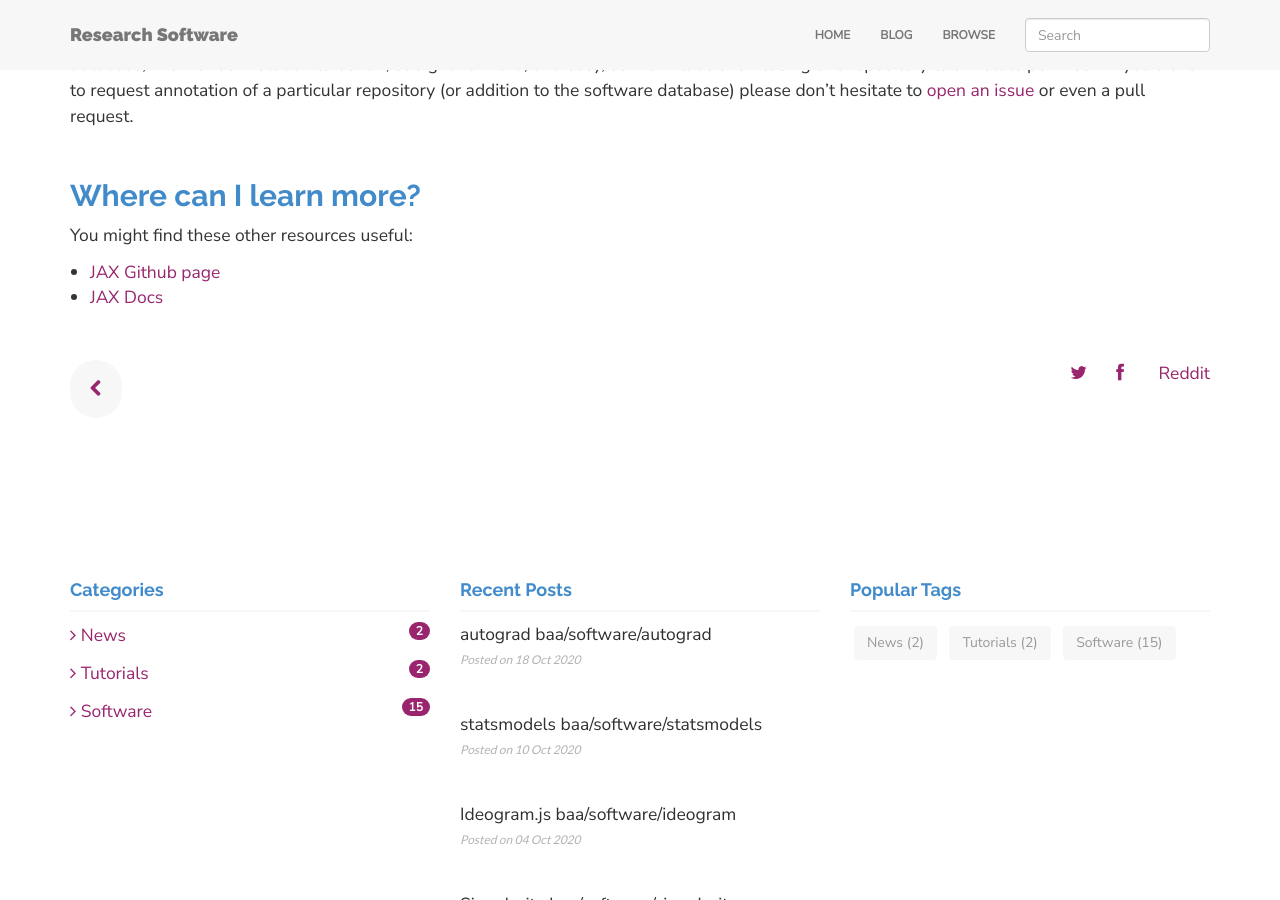
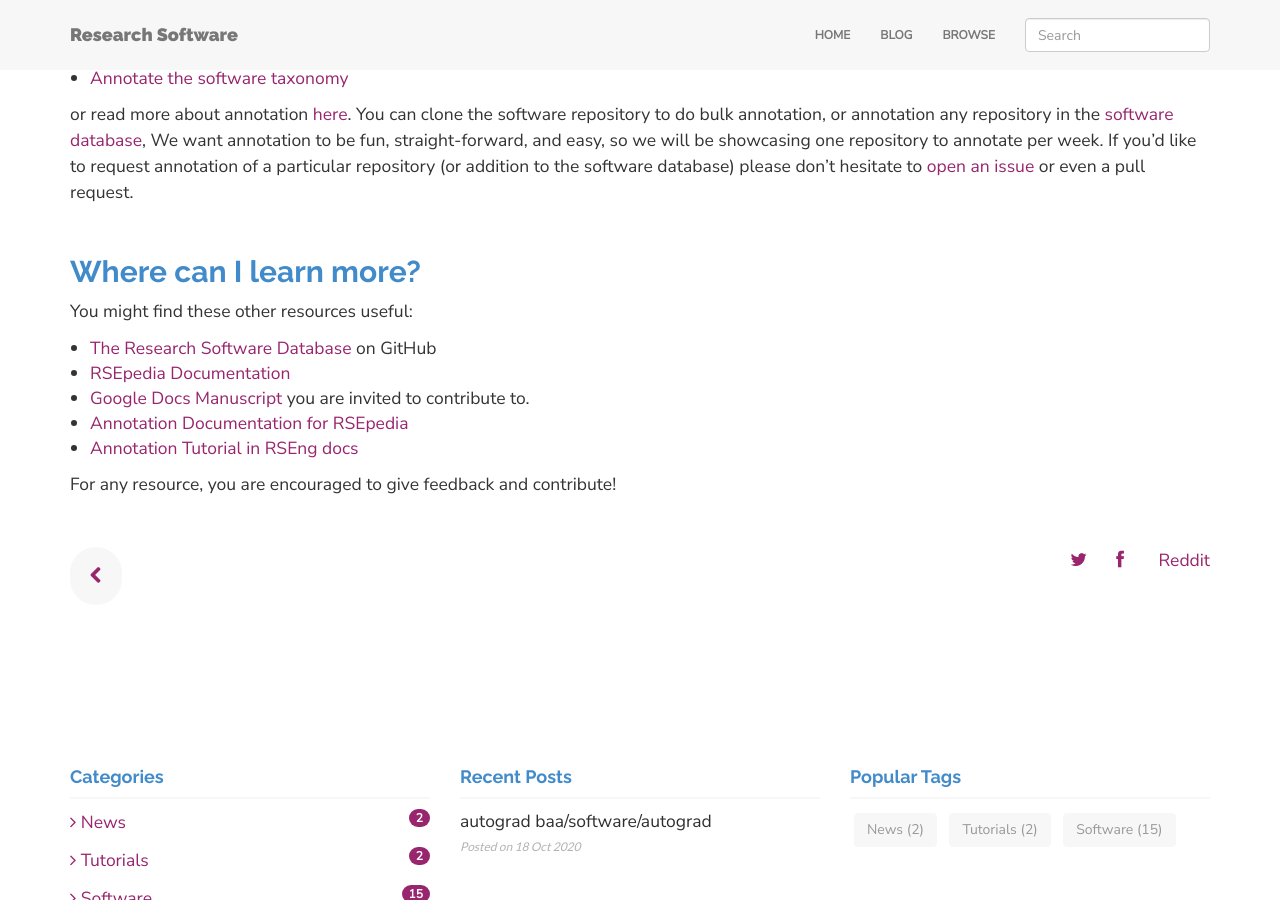
Before and after one commit to rseng/rseng, a Jekyll site: the page built from _posts/software/2020-10-18-autograd.md, in a window 1280 px wide and 900 px high, scrolled down 3639 px. Built offline with Jekyll 4.4.1, drawn with Linux system fonts in a browser that asks for light colours; nearby versions of some CDN libraries.

Commit message:
Update 2020-10-18-autograd.md

```diff
--- a/_posts/software/2020-10-18-autograd.md
+++ b/_posts/software/2020-10-18-autograd.md
@@ -138,5 +140,10 @@ please don't hesitate to [open an issue](https://github.com/rseng/software/issue
 
 You might find these other resources useful:
 
- - [JAX Github page](https://github.com/google/jax)
- - [JAX Docs](https://jax.readthedocs.io/en/latest/notebooks/quickstart.html)
+ - [The Research Software Database](https://github.com/rseng/software) on GitHub
+ - [RSEpedia Documentation](https://rseng.github.io/rse)
+ - [Google Docs Manuscript](https://docs.google.com/document/d/1wDb0udH9OrFWrMBsAVb8RrUMCKKRHoyEep7yveJ1d0k/edit) you are invited to contribute to.
+ - [Annotation Documentation for RSEpedia](https://rseng.github.io/rse/tutorials/annotation/)
+ - [Annotation Tutorial in RSEng docs](https://rseng.github.io/rse/tutorials/annotation/)
+
+For any resource, you are encouraged to give feedback and contribute!
```
Also changed, not shown: other parts of _posts/software/2020-10-18-autograd.md (+3 -1 lines).
